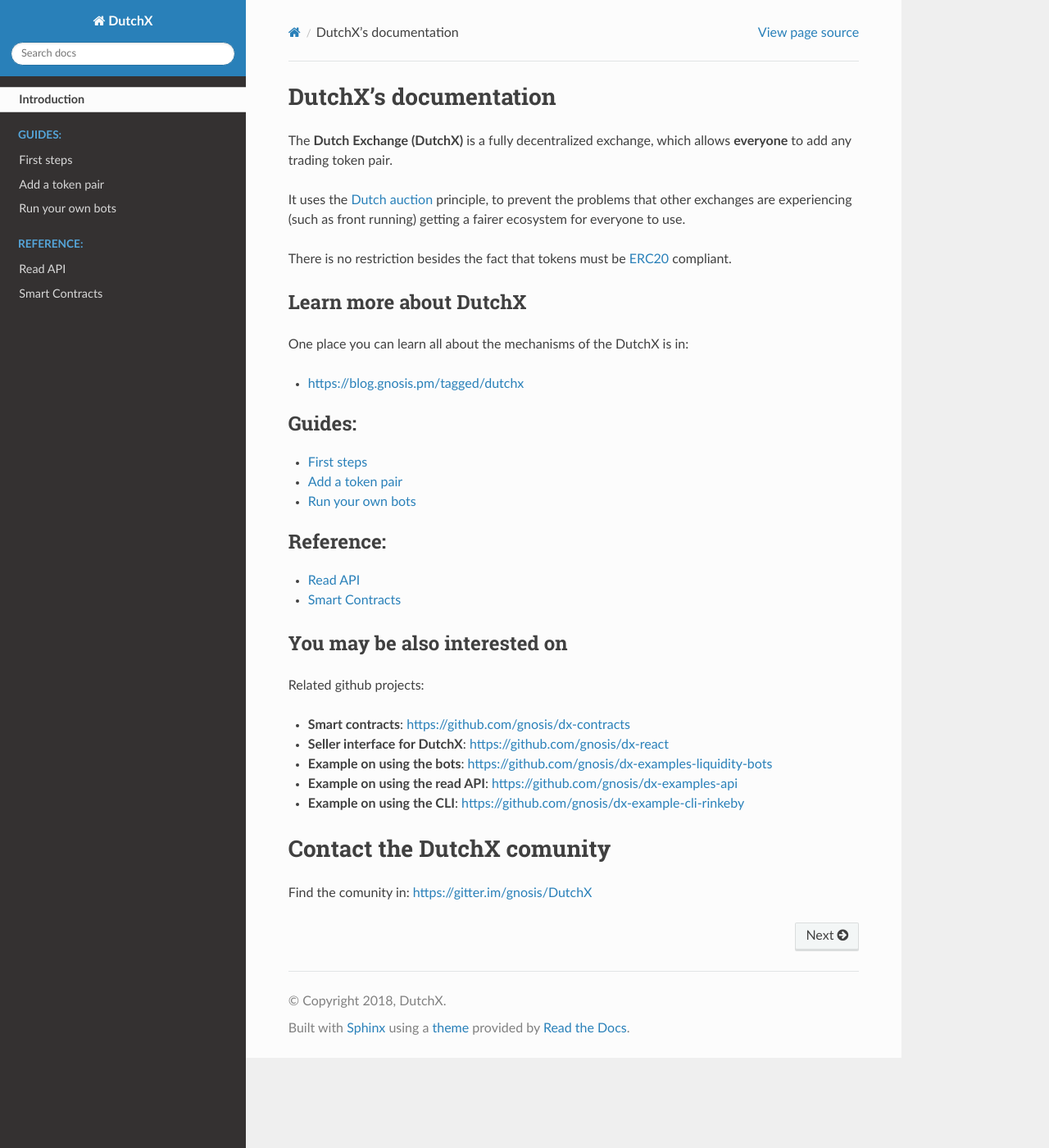
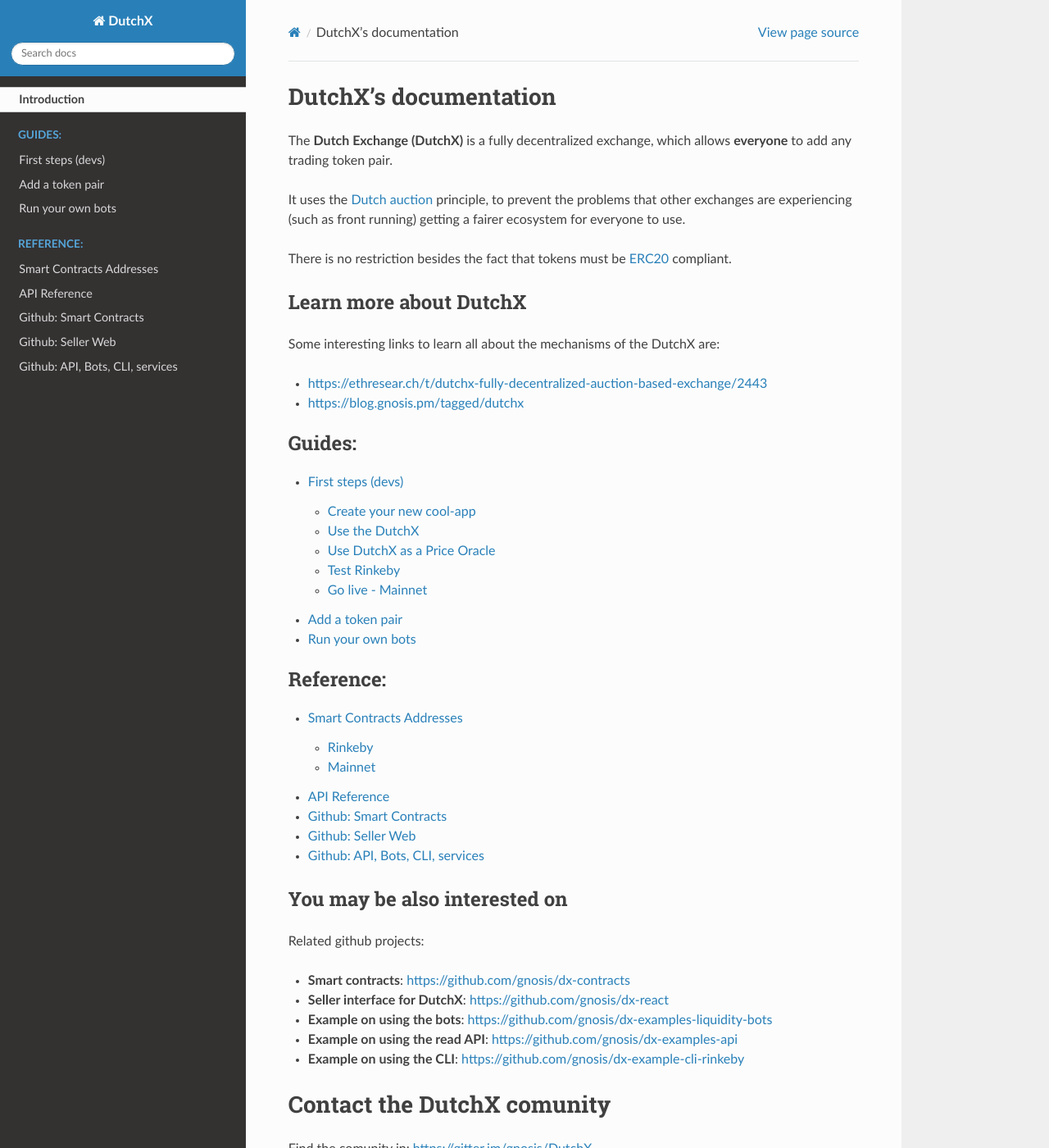
Before and after one commit to gnosis/dx-docs, a Sphinx documentation site: the page built from source/index.rst, in a window 1280 px wide and 1400 px high. Shown: the whole window at 82% size. Built offline with Sphinx 7.4.7 and the Read the Docs theme 2.0.0, drawn with Linux system fonts in a browser that asks for light colours.

Commit message:
Add fitst steps guide

```diff
--- /dev/null
+++ b/source/dev-first-steps.md
@@ -0,0 +1,30 @@
+# Develop on top of DutchX
+For folowing this, you should be familiar with:
+* Basics about Ethereum network
+* Truffle projects
+* Node and NPM
+
+## Create your new cool-app
+The easiest way to get started is to create a new node project that depends on
+the [dx-contracts](https://github.com/gnosis/dx-contracts/tree/master/contracts)
+project.
+
+**DutchX** publish a NPM package with:
+* All the compiled contracts (ABI, meta info, addresses)
+* Migration code (useful for `development`)
+* Some scripts
+
+So Just follow the steps and create your `cool-app` out of this example:
+[https://github.com/gnosis/dx-example-use-contracts](https://github.com/gnosis/dx-example-use-contracts)
+
+## Use the DutchX
+TODO: use truffle contract, invoke add token pair, participate auction
+
+## Use DutchX as a Price Oracle
+TODO:
+
+## Test Rinkeby
+TODO:
+
+## Go live - Mainnet
+TODO:
--- a/source/index.rst
+++ b/source/index.rst
@@ -12,8 +12,9 @@
 
 Learn more about DutchX
 -----------------------
-One place you can learn all about the mechanisms of the DutchX is in:
+Some interesting links to learn all about the mechanisms of the DutchX are:
 
+* https://ethresear.ch/t/dutchx-fully-decentralized-auction-based-exchange/2443
 * https://blog.gnosis.pm/tagged/dutchx
 
 .. toctree::
@@ -25,7 +26,7 @@
    :maxdepth: 2
    :caption: Guides:
 
-   First steps <development-first-steps>
+   First steps (devs) <dev-first-steps>
    Add a token pair <add-token-pair>
    Run your own bots <run-your-own-bots>
 
@@ -34,8 +35,12 @@
    :maxdepth: 2
    :caption: Reference:
 
-   reference_api
-   reference_smart-contracts
+   smart-contracts_addresses
+   API Reference <https://dx.staging.gnosisdev.com/api>
+   Github: Smart Contracts <https://github.com/gnosis/dx-contracts>
+   Github: Seller Web <https://github.com/gnosis/dx-react>
+   Github: API, Bots, CLI, services <https://github.com/gnosis/dx-services>
+
 
 You may be also interested on
 -----------------------------
--- a/source/reference_api.md
+++ /dev/null
@@ -1,2 +0,0 @@
-# Read API
-TODO
```
Also changed, not shown: source/development-first-steps.md (deleted, +0 -2 lines), source/reference_smart-contracts.md (deleted, +0 -2 lines), source/smart-contracts_addresses.md (added, +22 -0 lines).
